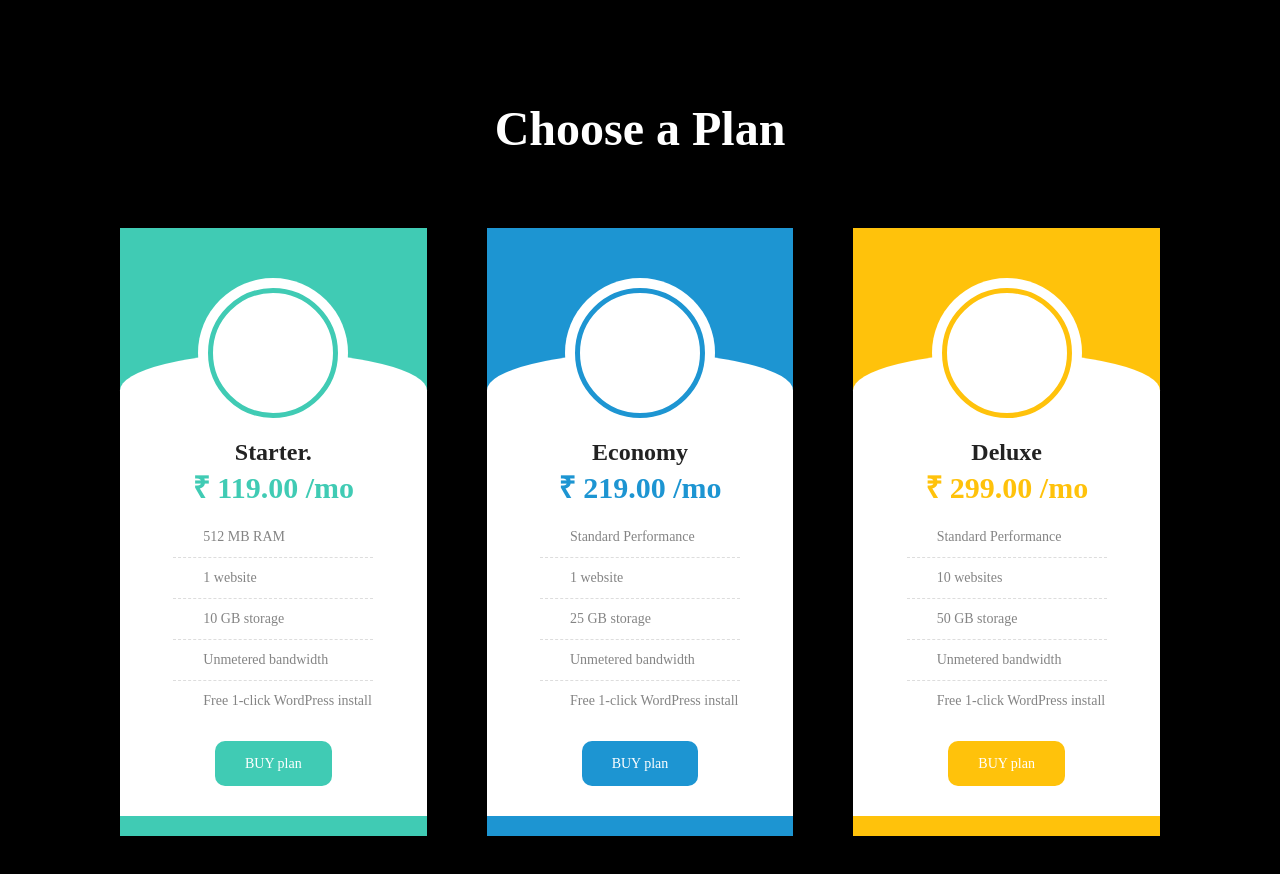
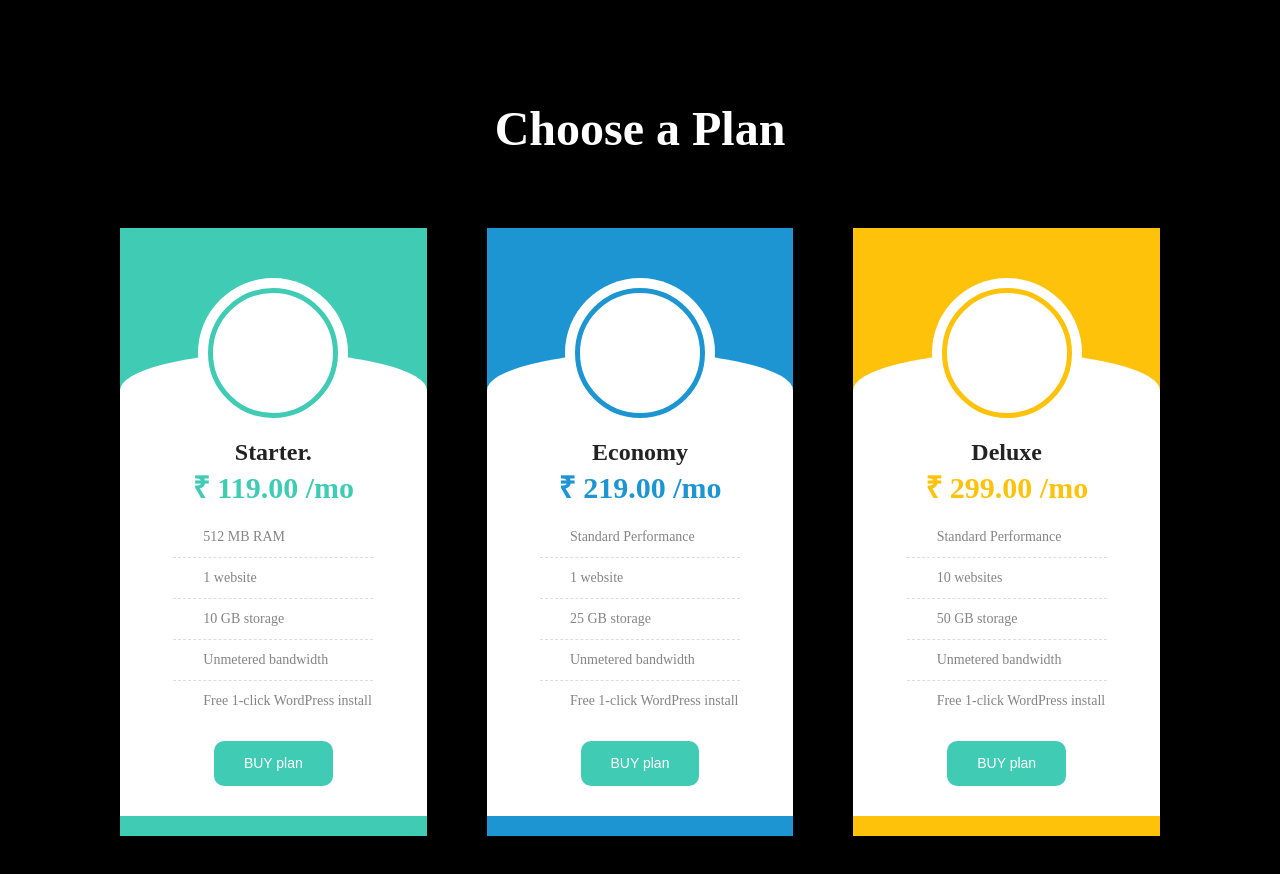
Before and after one commit to RehmanTyagi/dream-hosting, a React (Create React App) app: page / in a window 1280 px wide. Shown: the top 874 px of the page. Built offline with nearby package versions, Linux system fonts and the light colour scheme.

Commit message:
btn changed

```diff
--- a/src/components/userPlans.css
+++ b/src/components/userPlans.css
@@ -252,10 +252,11 @@
   text-align: center;
 }
 
-.pricing-block .btn-box a {
+.pricing-block .btn-box button {
   position: relative;
-  display: inline-block;
+  cursor: pointer;
   font-size: 14px;
+  border: none;
   line-height: 25px;
   color: #ffffff;
   font-weight: 500;
--- a/src/components/userPlans.js
+++ b/src/components/userPlans.js
@@ -28,9 +28,7 @@
                   <li class="false">Free 1-click WordPress install</li>
                 </ul>
                 <div class="btn-box">
-                  <a href="#" class="theme-btn">
-                    BUY plan
-                  </a>
+                  <button class="theme-btn">BUY plan</button>
                 </div>
               </div>
             </div>
@@ -57,9 +55,7 @@
                   <li class="false">Free 1-click WordPress install</li>
                 </ul>
                 <div class="btn-box">
-                  <a href="https://codepen.io/anupkumar92" class="theme-btn">
-                    BUY plan
-                  </a>
+                  <button class="theme-btn">BUY plan</button>
                 </div>
               </div>
             </div>
@@ -86,9 +82,7 @@
                   <li class="true">Free 1-click WordPress install</li>
                 </ul>
                 <div class="btn-box">
-                  <a href="https://codepen.io/anupkumar92" class="theme-btn">
-                    BUY plan
-                  </a>
+                  <button class="theme-btn">BUY plan</button>
                 </div>
               </div>
             </div>
```
